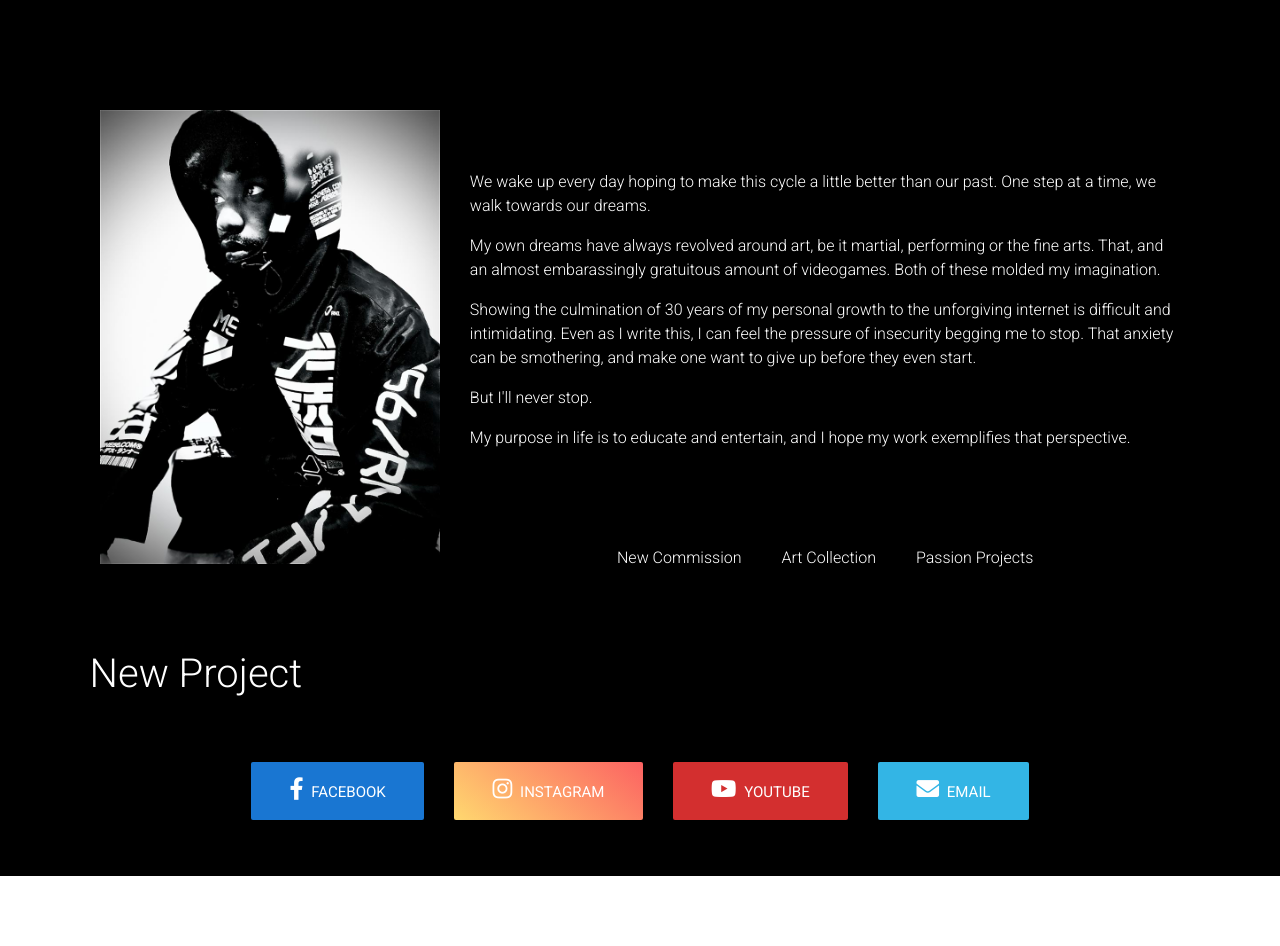
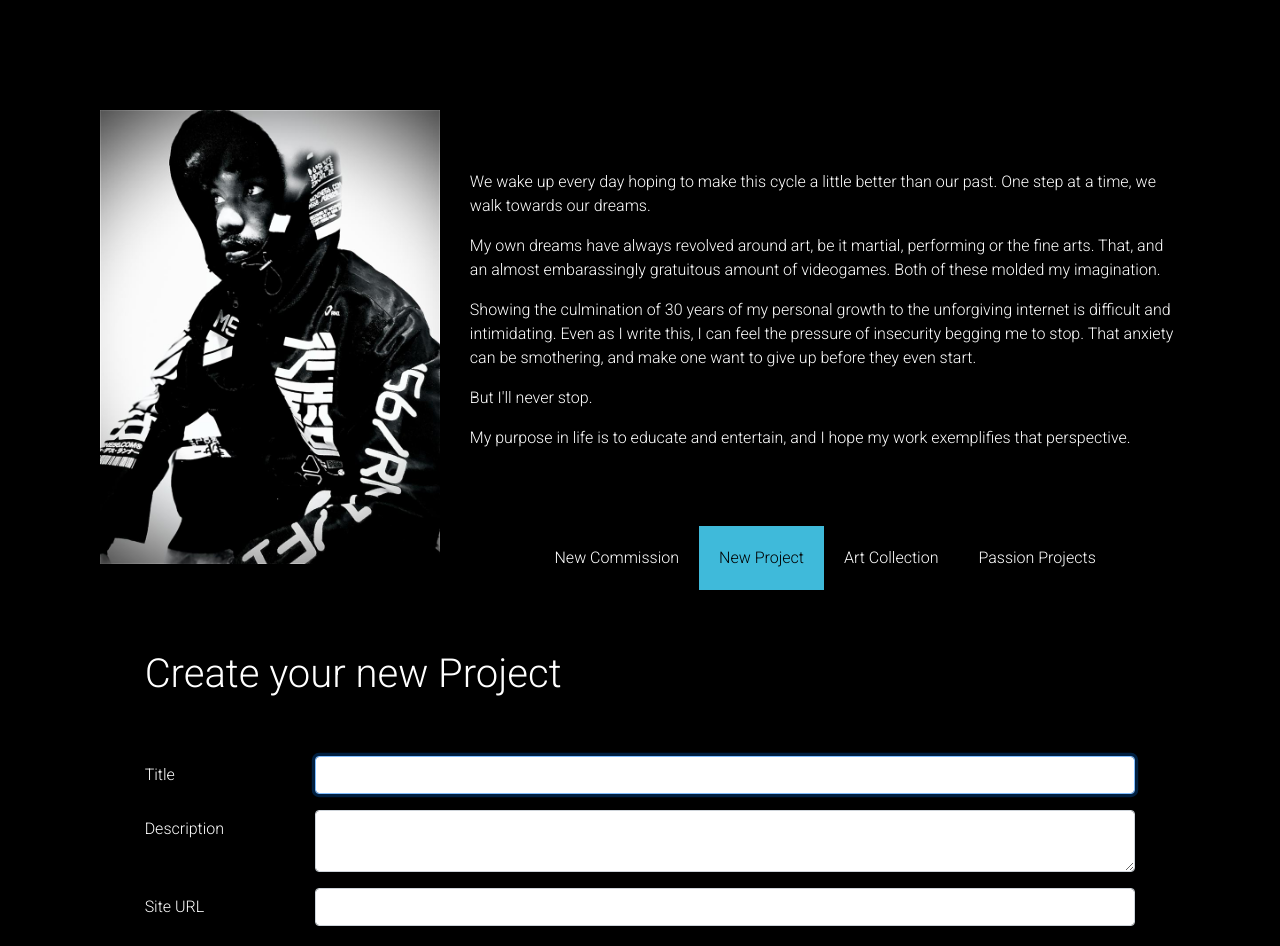
Before and after one commit to CintBX/ChrisPortfolio, a React (Create React App) app in the folder client/: page /new-project in a window 1280 px wide. Shown: the top 946 px of the page. Before the commit the page ends 876 px from the top, so only its background shows below. Built offline with nearby package versions, Linux system fonts and the light colour scheme.

Commit message:
Full Project Front-End

```diff
--- a/client/src/components/Header.js
+++ b/client/src/components/Header.js
@@ -42,6 +42,9 @@ const Header = () => {
             <NavLink to="/new-commission" style={styles.link} activeStyle={styles.active}>
               New Commission
             </NavLink>
+            <NavLink to="/new-project" style={styles.link} activeStyle={styles.active}>
+              New Project
+            </NavLink>
             <NavLink exact to="/" style={styles.link} activeStyle={styles.active}>
               Art Collection
             </NavLink>
--- a/client/src/components/ProjectBody.js
+++ b/client/src/components/ProjectBody.js
@@ -1,66 +1,108 @@
-import React from 'react';
-// import {
-//   Card,
-//   CardImg,
-//   CardDeck,
-//   CardBody,
-//   CardText,
-//   Row,
-//   Col
-// } from 'reactstrap';
-// import { useSelector, useDispatch } from 'react-redux';
-// import { getProjects } from '../actions/projectActions';
-// import PropTypes from 'prop-types';
+import React, { Component } from 'react';
+import {
+  Card,
+  CardImg,
+  CardDeck,
+  CardBody,
+  CardText,
+  Row,
+  Col,
+  Button
+} from 'reactstrap';
+import { getProjects, editProject, deleteProject } from '../actions/projectActions';
+import PropTypes from 'prop-types';
+import { connect } from 'react-redux';
+import { Link } from 'react-router-dom';
 
-const ProjectBody = props => {
-  // const dispatch = useDispatch();
-  // const { projects, loading } = useSelector(
-  //   state => ({
-  //     projects: state.project.projects,
-  //     loading: state.project.loading
-  //   })
-  // );
+class ProjectBody extends Component {
+  constructor(props) {
+    super(props);
+    this.handleDelete = this.handleDelete.bind(this);
+  };
 
-  // useEffect(() => {
-  //   dispatch(getProjects());
-  // }, []);
+  static propTypes = {
+    getProjects: PropTypes.func.isRequired,
+    editProject: PropTypes.func,
+    deleteProject: PropTypes.func,
+    project: PropTypes.object.isRequired
+  };
 
-  // if(loading) {
-  //   return <h1>Your projects are loading.  Please wait..</h1>
-  // } else {
-    return (
-      <div>
-        <h1>Projects area</h1>
-      </div>
-    )
-  // }
-}
+  componentDidMount() {
+    this.props.getProjects();
+  };
 
-// const styles = {
-//   cardGroup: {
-//     color: 'black',
-//     justifyContent: 'center',
-//     textAlign: 'center'
-//   },
-//   card: {
-//     width: 250,
-//     marginTop: 20,
-//     marginBottom: 20
-//   },
-//   title: {
-//     float: 'left',
-//     fontWeight: 600
-//   },
-//   price: {
-//     float: 'right',
-//     fontStyle: 'italic',
-//     fontSize: '1.1em'
-//   }
-// }
+  handleDelete(id) {
+    this.props.deleteProject(id);
+  };
 
-// ProjectBody.propTypes = {
-//   getCommissions: PropTypes.func.isRequired,
-//   commission: PropTypes.object.isRequired
-// }
+  render() {
+    const { loading, projects } = this.props.project;
+    if(loading) {
+      return <h1 style={styles.container}>Your projects are loading.  Please wait..</h1>
+    } else {
+      return (
+        <div>
+          <CardDeck style={styles.cardGroup}>
+            {
+              projects && projects.map(project => (
+                <Row>
+                  <Col>
+                    <Card style={styles.card} key={ project._id }>
+                      <Button
+                        style={styles.deleteButton}
+                        close
+                        onClick={() => this.handleDelete(project._id)}
+                      />
+                      {/* <Link to={ project.url }> */}
+                        <CardImg top width="100%" src="https://via.placeholder.com/250" alt="Card img" />
+                        <CardBody>
+                          <Link to={`/edit-project/${project._id}`}>
+                            <Button style={styles.editButton} close>?</Button>
+                          </Link>
+                          <CardText>
+                            <span style={styles.title}>{ project.title }</span>
+                          </CardText>
+                        </CardBody>
+                      {/* </Link> */}
+                    </Card>
+                  </Col>
+                </Row>
+              ))
+            }
+          </CardDeck>
+        </div>
+      );
+    };
+  };
+};
 
-export default ProjectBody;
+const styles = {
+  cardGroup: {
+    color: 'black',
+    justifyContent: 'center',
+    textAlign: 'center'
+  },
+  card: {
+    width: 250,
+    marginTop: 20,
+    marginBottom: 20
+  },
+  title: {
+    float: 'left',
+    fontWeight: 600
+  },
+  editButton: {
+    color: "green",
+    borderBottom: "1px"
+  },
+  deleteButton: {
+    // paddingLeft: '93%',
+    color: 'red'
+  }
+};
+
+const mapStateToProps = state => ({
+  project: state.project
+});
+
+export default connect(mapStateToProps, { getProjects, editProject, deleteProject })(ProjectBody);
--- a/client/src/components/commission/new.js
+++ b/client/src/components/commission/new.js
@@ -21,14 +21,14 @@ class NewCommissionForm extends Component {
       title: "",
       description: "",
       price: "",
-      redirectToHome: false
+      redirectToCommissions: false
     };
   };
 
   componentDidMount() {
-    if(this.state.redirectToHome) {
+    if(this.state.redirectToCommissions) {
       this.setState({
-        redirectToHome: false
+        redirectToCommissions: false
       });
     };
   };
@@ -58,15 +58,15 @@ class NewCommissionForm extends Component {
       title: "",
       description: "",
       price: "",
-      redirectToHome: true
+      redirectToCommissions: true
     })
   };
 
   render() {
-    const redirectToHome = this.state.redirectToHome;
+    const redirectToCommissions = this.state.redirectToCommissions;
     return (
       <div>
-        { redirectToHome ? <Redirect to="/" /> : null }
+        { redirectToCommissions ? <Redirect to="/" /> : null }
         <Form style={styles.container} autoFocus={false} onSubmit={this.handleSubmit}>
           <h1 style={styles.title}>Upload a new Commission</h1>
           <FormGroup row>
--- a/client/src/components/project/edit.js
+++ b/client/src/components/project/edit.js
@@ -1,11 +1,154 @@
-import React from 'react';
+import React, { Component } from 'react';
+import {
+  Col,
+  Form,
+  FormGroup,
+  Label,
+  Input,
+  Button
+} from 'reactstrap';
+import PropTypes from 'prop-types';
+import { connect } from 'react-redux';
+import { showProject, editProject } from '../../actions/projectActions';
+import { Redirect } from 'react-router-dom';
 
-const EditProject = () => {
-  return (
-    <div>
-      <h1>Edit Project</h1>
-    </div>
-  )
-}
+class EditProjectForm extends Component {
+  constructor(props) {
+    super(props);
+    this.handleChange = this.handleChange.bind(this);
+    this.handleSubmit = this.handleSubmit.bind(this);
+    this.state = {
+      title: "",
+      description: "",
+      url: "",
+      redirectToShowPage: false
+    };
+  };
 
-export default EditProject;
+  componentDidMount() {
+    const id = this.props.match.params.id;
+    this.props.showProject(id);
+    if(this.state.redirectToShowPage) {
+      this.setState({
+        redirectToShowPage: false
+      });
+    };
+  };
+
+  static propTypes = {
+    editProject: PropTypes.func.isRequired
+  };
+
+  handleChange(e) {
+    this.setState({
+      [e.target.name]: e.target.value
+    });
+  };
+
+  handleSubmit(e) {
+    e.preventDefault();
+
+    const { showProject } = this.props.project;
+    showProject.title = this.state.title;
+    showProject.description = this.state.description;
+    showProject.url = this.state.url;
+
+    this.props.editProject(showProject);
+
+    this.setState({
+      title: "",
+      description: "",
+      url: "",
+      redirectToShowPage: true
+    });
+  };
+
+  render() {
+    const redirectToShowPage = this.state.redirectToShowPage;
+    const { _id, title, description, url } = this.props.project.showProject;
+    return (
+      <div>
+        { redirectToShowPage ? <Redirect to={`/show-project/${_id}`} /> : null }
+        <Form style={styles.container} autoFocus={false} onSubmit={this.handleSubmit}>
+          <h1 style={styles.title}>Edit Project</h1>
+          <FormGroup row>
+            <Label for="title" sm={2}>Title</Label>
+            <Col sm={10}>
+              <Input
+                type="text"
+                name="title"
+                id="title"
+                autoFocus
+                onChange={this.handleChange}
+                value={this.state.title}
+                placeholder={title}
+              />
+            </Col>
+          </FormGroup>
+
+          <FormGroup row>
+            <Label for="description" sm={2}>Description</Label>
+            <Col sm={10}>
+              <Input
+                type="textarea"
+                name="description"
+                id="description"
+                onChange={this.handleChange}
+                value={this.state.description}
+                placeholder={description}
+              />
+            </Col>
+          </FormGroup>
+
+          <FormGroup row>
+            <Label for="url" sm={2}>Site URL</Label>
+            <Col sm={10}>
+              <Input
+                type="text"
+                name="url"
+                id="url"
+                onChange={this.handleChange}
+                value={this.state.url}
+                placeholder={url}
+              />
+            </Col>
+          </FormGroup>
+
+          <FormGroup row>
+            <Col sm={10}>
+              <Button outline color="info" style={styles.submitButton}>Submit</Button>
+            </Col>
+          </FormGroup>
+        </Form>
+      </div>
+    );
+  };
+};
+
+const styles = {
+  container: {
+    paddingLeft: '5%',
+    paddingRight: '5%'
+  },
+  title: {
+    paddingBottom: 50
+  },
+  submitContainer: {
+    paddingTop: 50,
+    paddingLeft: 'auto',
+    paddingRight: 'auto',
+    display: 'flex',
+    justifyContent: 'center'
+  },
+  submitButton: {
+    fontSize: '1.2em',
+    backgroundColor: 'black',
+    color: 'white'
+  }
+};
+
+const mapStateToProps = state => ({
+  project: state.project
+});
+
+export default connect(mapStateToProps, {showProject, editProject})(EditProjectForm);
--- a/client/src/components/project/new.js
+++ b/client/src/components/project/new.js
@@ -1,11 +1,153 @@
-import React from 'react';
+import React, { Component } from 'react';
+import {
+  Col,
+  Form,
+  FormGroup,
+  Label,
+  Input,
+  Button
+} from 'reactstrap';
+import PropTypes from 'prop-types';
+import { connect } from 'react-redux';
+import { addProject } from '../../actions/projectActions';
+import { Redirect } from 'react-router-dom';
 
-const NewProject = () => {
-  return (
-    <div>
-      <h1>New Project</h1>
-    </div>
-  )
-}
+class NewProjectForm extends Component {
+  constructor(props) {
+    super(props);
+    this.handleChange = this.handleChange.bind(this);
+    this.handleSubmit = this.handleSubmit.bind(this);
+    this.state = {
+      title: "",
+      description: "",
+      url: "",
+      redirectToProjects: false
+    };
+  };
 
-export default NewProject;
+  componentDidMount() {
+    if(this.state.redirectToProjects) {
+      this.setState({
+        redirectToProjects: false
+      });
+    };
+  };
+
+  static propTypes = {
+    addProject: PropTypes.func.isRequired
+  };
+
+  handleChange(e) {
+    this.setState({
+      [e.target.name]: e.target.value
+    });
+  };
+
+  handleSubmit(e) {
+    e.preventDefault();
+
+    const newProject = {
+      title: this.state.title,
+      description: this.state.description,
+      url: this.state.url
+    };
+
+    this.props.addProject(newProject);
+
+    this.setState({
+      title: "",
+      description: "",
+      url: "",
+      redirectToProjects: true
+    });
+  };
+
+  render() {
+    const redirectToProjects = this.state.redirectToProjects;
+    return (
+      <div>
+        { redirectToProjects ? <Redirect to="/project-list" /> : null }
+        <Form style={styles.container} autoFocus={false} onSubmit={this.handleSubmit}>
+          <h1 style={styles.title}>Create your new Project</h1>
+          <FormGroup row>
+            <Label for="title" sm={2}>Title</Label>
+            <Col sm={10}>
+              <Input
+                type="text"
+                name="title"
+                id="title"
+                autoFocus
+                required
+                onChange={this.handleChange}
+                value={this.state.title}
+              />
+            </Col>
+          </FormGroup>
+
+          <FormGroup row>
+            <Label for="description" sm={2}>Description</Label>
+            <Col sm={10}>
+              <Input
+                type="textarea"
+                name="description"
+                id="description"
+                required
+                onChange={this.handleChange}
+                value={this.state.description}
+              />
+            </Col>
+          </FormGroup>
+
+          <FormGroup row>
+            <Label for="url" sm={2}>Site URL</Label>
+            <Col sm={10}>
+              <Input
+                type="text"
+                name="url"
+                id="url"
+                required
+                onChange={this.handleChange}
+                value={this.state.url}
+              />
+            </Col>
+          </FormGroup>
+
+          <FormGroup row>
+            <Col sm={10}>
+              <Button outline color="info" style={styles.submitButton}>Submit</Button>
+            </Col>
+          </FormGroup>
+        </Form>
+      </div>
+    );
+  };
+};
+
+const styles = {
+  container: {
+    paddingLeft: '5%',
+    paddingRight: '5%'
+  },
+  title: {
+    paddingBottom: 50
+  },
+  submitContainer: {
+    paddingTop: 50,
+    paddingLeft: 'auto',
+    paddingRight: 'auto',
+    display: 'flex',
+    justifyContent: 'center'
+  },
+  submitButton: {
+    fontSize: '1.2em',
+    backgroundColor: 'black',
+    color: 'white'
+  }
+};
+
+const mapStateToProps = state => ({
+  projects: state.project.projects,
+  loading: state.project.loading
+});
+
+export default connect(mapStateToProps, { addProject })(NewProjectForm);
```
